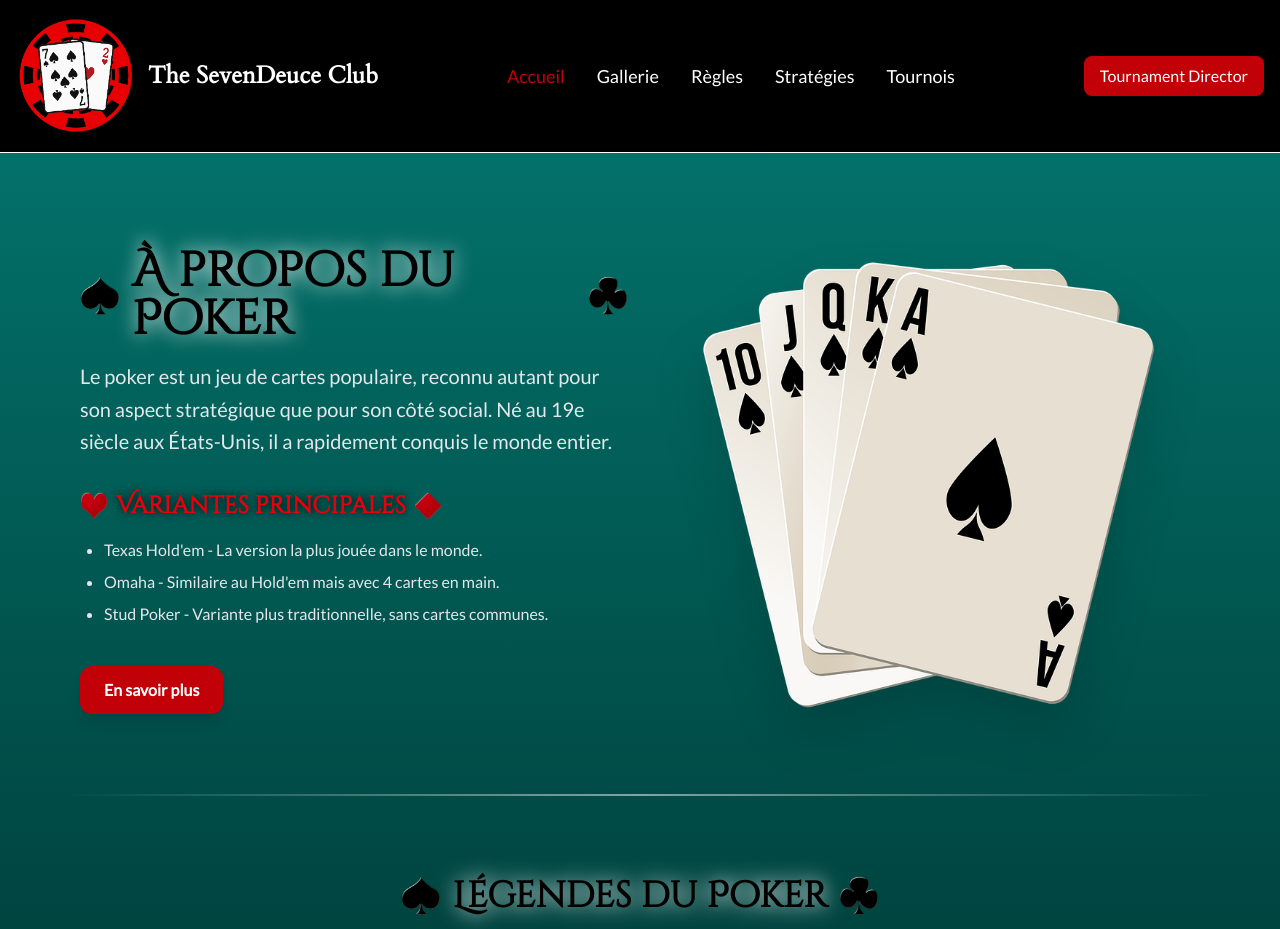
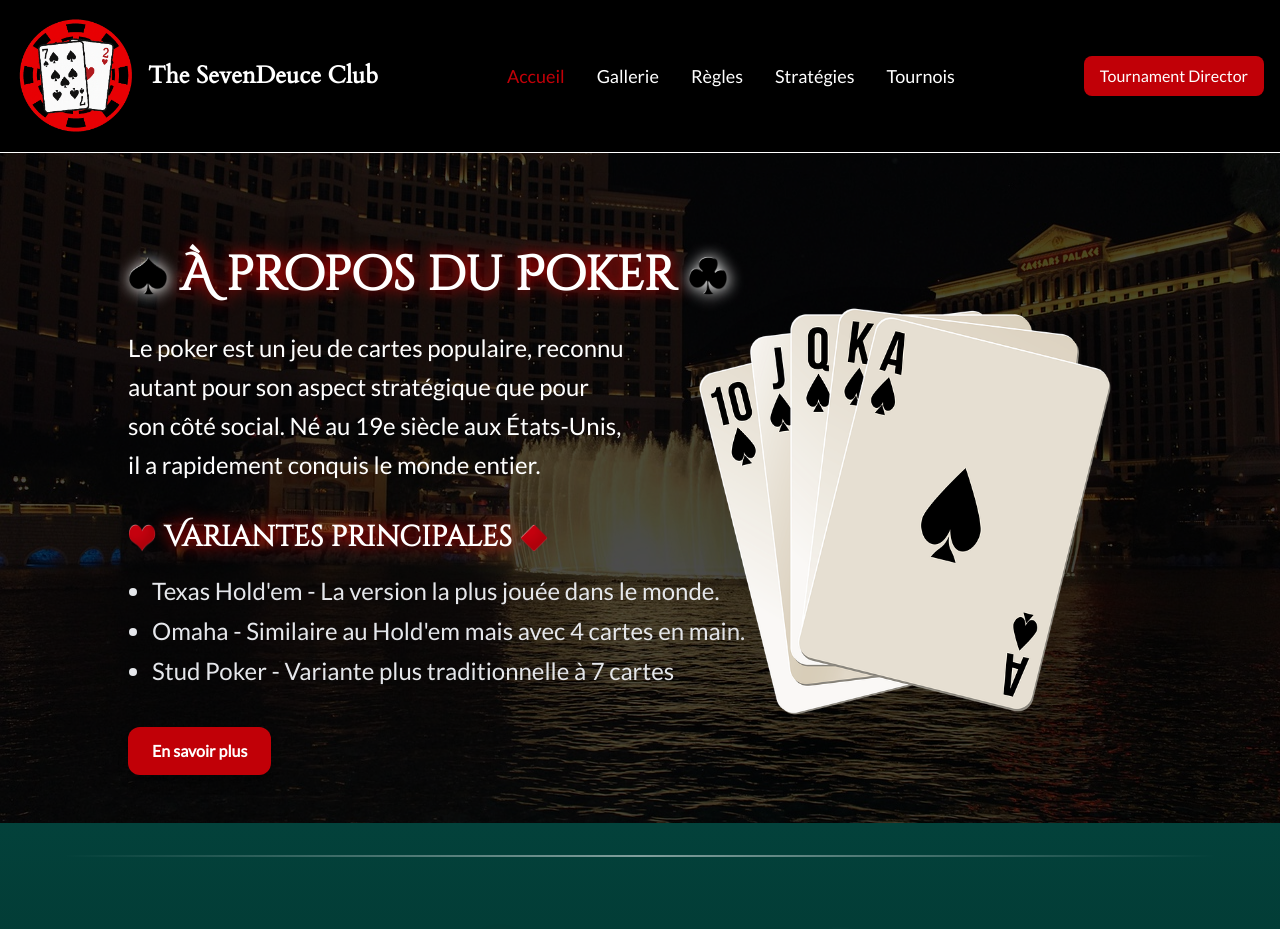
Before and after one commit to MichaelRiouxMarquis/int-web2-TP-Final, a plain HTML site: page index.html in a window 1280 px wide. Shown: the top 929 px of the page. Drawn offline with nearby package versions, Linux system fonts and the light colour scheme.

Commit message:
index.html : section 1 image background,  changement de couleur des titres de section + retouche footer

```diff
--- a/index.html
+++ b/index.html
@@ -19,7 +19,7 @@
   <link rel="manifest" href="manifest.json" />
 </head>
 
-<body class="h-full bg-gradient-to-b from-[#037a72] via-[#002422] to-[#037a72] text-gray-900">
+<body class="h-full bg-gradient-to-b from-[#0B645A] via-[#002420] to-[#0B645A] text-gray-900">
   <a href="#main" class="sr-only">Aller au contenu principal</a>
 
   <header class="sticky top-0 z-50">
@@ -76,24 +76,27 @@
 
   </header>
 
-  <main class="mt-50">
+  <main class="mt-38">
 
-    <section class="grid grid-cols-12 gap-6 w-[95%] md:w-[90%] max-w-6xl m-auto py-12 px-4 text-white">
-
+    <section class="bg-[url('assets/images/index/background.jpg')] bg-cover bg-center">
+      <div class="bg-black/70 pt-10">
+        <div class="max-w-[1920px] mx-auto grid grid-cols-12 gap-6 py-12 xl:px-[10%] px-[5%] text-white">
           <div class="col-start-1 col-span-12 row-start-1 xl:col-span-6
               flex flex-col justify-center space-y-4
               text-left md:text-center xl:text-left">
 
             <div class="flex items-center justify-start md:justify-center xl:justify-start gap-3">
-          <img src="assets/images/logo/spade.png" alt="Symbole de pique" class="w-8 h-8 md:w-10 md:h-10" />
+              <img src="assets/images/logo/spade.png" alt="Symbole de pique"
+                class="w-8 h-8 md:w-10 md:h-10 drop-shadow-[1px_1px_8px_white]" />
               <h1
-            class="text-2xl  md:text-4xl xl:text-5xl text-black drop-shadow-[0_0_10px_white] font-bold max-lg:whitespace-nowrap">
+                class="text-[2.1rem] md:text-[2.5rem] xl:text-[3rem] text-white font-bold drop-shadow-[0_0_8px_red] whitespace-nowrap">
                 À propos du Poker
               </h1>
-          <img src="assets/images/logo/club.png" alt="Symbole de trèfle" class="w-8 h-8 md:w-10 md:h-10" />
+              <img src="assets/images/logo/club.png" alt="Symbole de trèfle"
+                class="w-8 h-8 md:w-10 md:h-10 drop-shadow-[1px_1px_8px_white]" />
             </div>
+            <p class="text-2xl leading-relaxed max-w-2xl md:mx-auto xl:mx-0">
 
-        <p class="text-gray-200 text-xl leading-relaxed max-w-2xl md:mx-auto xl:mx-0">
               Le poker est un jeu de cartes populaire, reconnu autant pour son aspect
               stratégique que pour son côté social. Né au 19e siècle aux États-Unis, il
               a rapidement conquis le monde entier.
@@ -102,18 +105,18 @@
             <div class="flex items-center justify-start md:justify-center xl:justify-start gap-2 mt-4">
               <img src="assets/images/logo/heart.png" alt="Symbole de coeur" class="w-6 h-6 md:w-7 md:h-7" />
               <h2
-            class="text-lg md:text-xl xl:text-2xl font-bold text-red-600 drop-shadow-[0_0_4px_black] whitespace-nowrap">
+                class="text-[1.4rem] md:text-[1.5rem] xl:text-[1.8rem] font-bold text-white drop-shadow-[0_0_8px_red] whitespace-nowrap">
                 Variantes principales
               </h2>
               <img src="assets/images/logo/diamond.png" alt="Symbole de carreau" class="w-6 h-6 md:w-7 md:h-7" />
             </div>
 
-        <ul class="space-y-1 text-gray-200
+            <ul class="space-y-1 text-gray-200 text-2xl
                md:flex md:flex-col md:items-center md:space-y-2
-               xl:list-disc xl:pl-6 xl:items-start xl:text-left">
+               xl:list-disc xl:pl-6 xl:items-start xl:text-left whitespace-nowrap">
               <li><span class="font-medium">Texas Hold'em</span> - La version la plus jouée dans le monde.</li>
               <li><span class="font-medium">Omaha</span> - Similaire au Hold'em mais avec 4 cartes en main.</li>
-          <li><span class="font-medium">Stud Poker</span> - Variante plus traditionnelle, sans cartes communes.</li>
+              <li><span class="font-medium">Stud Poker</span> - Variante plus traditionnelle à 7 cartes</li>
             </ul>
 
             <button
@@ -127,7 +130,11 @@
               xl:col-start-7 xl:col-span-6 xl:row-start-1
               flex items-center justify-center">
             <img src="assets/images/index/cards.png" alt="Cartes de poker , Royal de pique"
-          class="w-3/4 md:w-2/3 xl:w-[85%] h-auto object-contain drop-shadow-2xl" />
+              class="w-auto h-auto xl:w-[85%] h-auto object-contain drop-shadow-2xl" />
+          </div>
+
+        </div>
+
       </div>
 
     </section>
@@ -138,12 +145,14 @@
 
       <div class="col-start-1 col-span-12 flex flex-col items-center space-y-4 mb-8">
         <div class="flex items-center justify-center gap-3">
-          <img src="assets/images/logo/spade.png" alt="Symbole de pique" class="w-8 h-8 md:w-10 md:h-10" />
+          <img src="assets/images/logo/spade.png" alt="Symbole de pique"
+            class="w-8 h-8 md:w-10 md:h-10 drop-shadow-[1px_1px_8px_white]" />
           <h2
-            class="text-2xl md:text-3xl xl:text-4xl text-black drop-shadow-[0_0_10px_white] font-bold whitespace-nowrap">
+            class="text-[1.5rem] md:text-[1.8rem] xl:text-[2rem] text-white drop-shadow-[0_0_8px_red] font-bold whitespace-nowrap">
             Légendes du Poker
           </h2>
-          <img src="assets/images/logo/club.png" alt="Symbole de trèfle" class="w-8 h-8 md:w-10 md:h-10" />
+          <img src="assets/images/logo/club.png" alt="Symbole de trèfle"
+            class="w-8 h-8 md:w-10 md:h-10 drop-shadow-[1px_1px_8px_white]" />
         </div>
         <p class="text-gray-200 text-xl max-w-2xl text-center">
           Découvrez certains des joueurs les plus célèbres et influents dans l’histoire du poker.
@@ -260,12 +269,14 @@
 
       <div class="col-span-12 flex flex-col items-center space-y-4 mb-8">
         <div class="flex items-center justify-center gap-3">
-          <img src="assets/images/logo/spade.png" alt="Symbole de pique" class="w-8 h-8 md:w-10 md:h-10" />
+          <img src="assets/images/logo/spade.png" alt="Symbole de pique"
+            class="w-8 h-8 md:w-10 md:h-10 drop-shadow-[1px_1px_8px_white]" />
           <h2
-            class="text-2xl md:text-3xl xl:text-4xl text-black drop-shadow-[0_0_10px_white] font-bold md:whitespace-nowrap">
+            class="text-[1.5rem] md:text-[1.8rem] xl:text-[2rem] text-white drop-shadow-[0_0_8px_red] font-bold md:whitespace-nowrap">
             Inscription au Club de Poker
           </h2>
-          <img src="assets/images/logo/club.png" alt="Symbole de trèfle" class="w-8 h-8 md:w-10 md:h-10" />
+          <img src="assets/images/logo/club.png" alt="Symbole de trèfle"
+            class="w-8 h-8 md:w-10 md:h-10 drop-shadow-[1px_1px_8px_white]" />
         </div>
         <p class="text-gray-200 text-xl max-w-2xl text-center">
           Rejoignez notre communauté de joueurs et recevez des conseils, tournois et offres exclusives !
@@ -399,11 +410,12 @@
         <div class="mb-6 md:mb-0">
           <a href="index.html" class="flex items-center lg:flex-row flex-col">
             <img src="assets/images/logo/poker.png" class="h-25 me-3" alt="Le logo : The SevenDeuce" />
-            <span class="mainLogo__title--cardoFont self-center text-2xl font-semibold whitespace-nowrap text-white">The
+            <span
+              class="min-w-25 mainLogo__title--cardoFont self-center text-2xl font-semibold whitespace-nowrap text-white">The
               SevenDeuce Club</span>
           </a>
         </div>
-        <div class="grid grid-cols-2 gap-8 sm:grid-cols-3 md:ml-10">
+        <div class="flex justify-center sm:grid-cols-3 md:mx-10 space-x-15">
           <div>
             <h3 class="mb-6 text-sm font-semibold uppercase text-[#04a199]">Nous joindre</h3>
             <ul class="text-gray-200 font-medium space-y-2">
```
Also changed, not shown: assets/images/index/background.jpg (added), 1 other file. Lines whose indentation alone changed are shown as unchanged.
